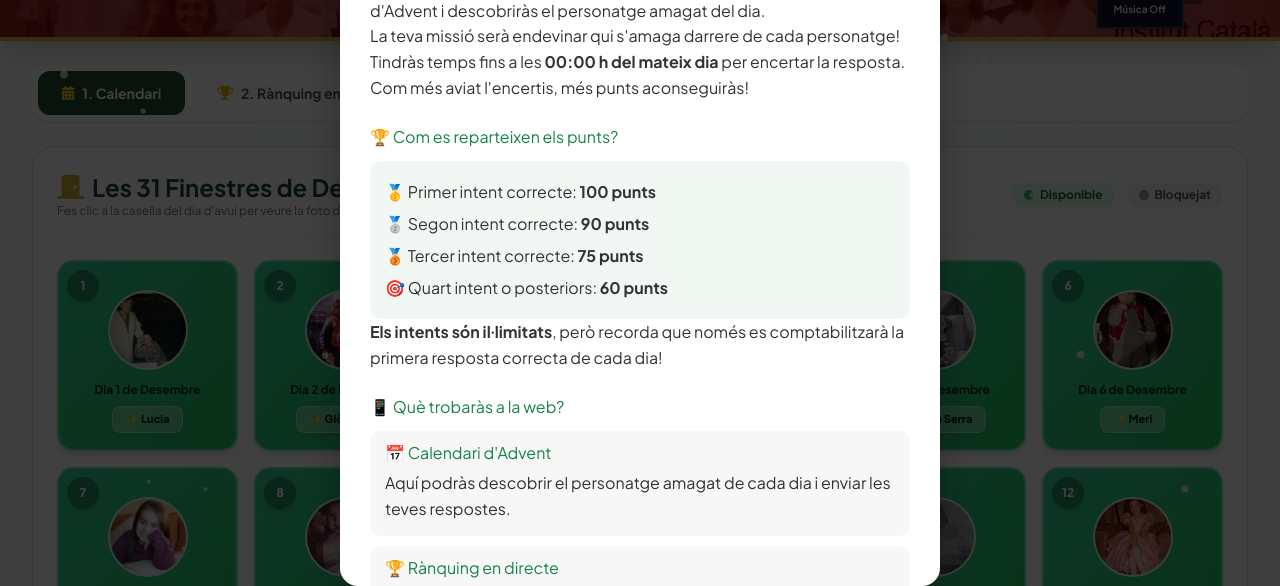
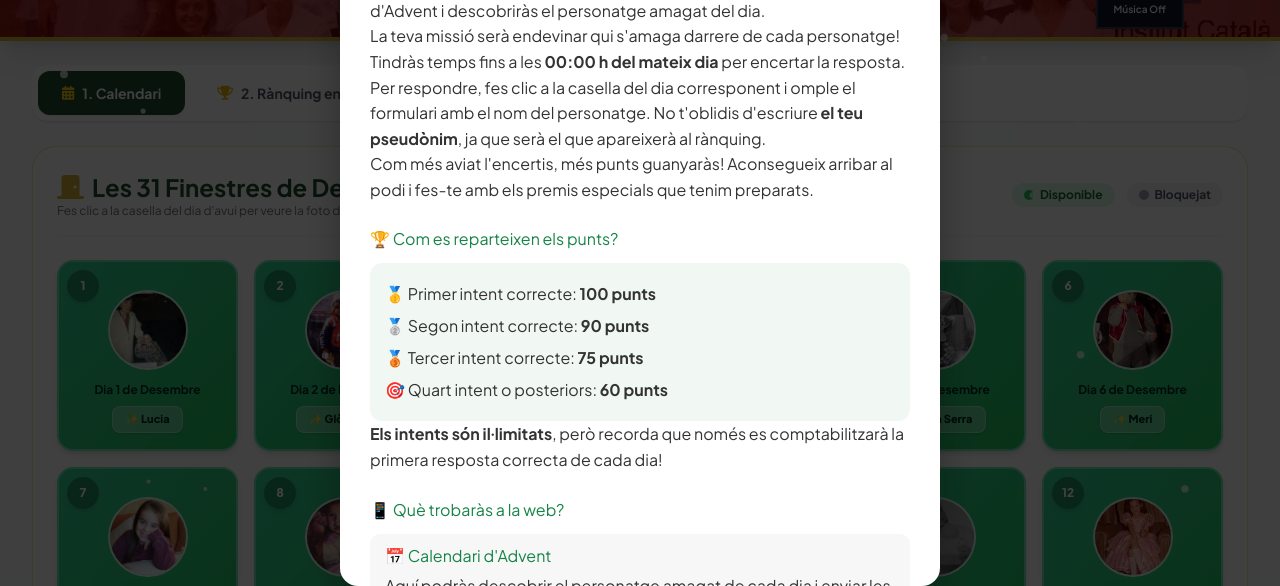
Before and after one commit to claudiaboixader/advent_mama, a plain HTML site: page index.html in a window 1280 px wide. Shown: the part 174-760 px from the top of the page. Drawn offline with nearby package versions, Linux system fonts and the light colour scheme; no server answers; grey boxes are pictures that could not be loaded; a web font is replaced by a local one.

Commit message:
upgrade info

```diff
--- a/index.html
+++ b/index.html
@@ -187,7 +187,17 @@
         La teva missió serà endevinar qui s'amaga darrere de cada
         personatge! Tindràs temps fins a les
         <strong>00:00 h del mateix dia</strong> per encertar
-        la resposta. Com més aviat l'encertis, més punts aconseguiràs!
+        la resposta.
+      </p>
+
+      <p>
+        Per respondre, fes clic a la casella del dia corresponent i omple el formulari amb el nom del personatge.
+        No t'oblidis d'escriure <strong>el teu pseudònim</strong>, ja que serà el que apareixerà al rànquing.
+      </p>
+
+      <p>
+        Com més aviat l'encertis, més punts guanyaràs! Aconsegueix arribar al podi i fes-te amb els premis especials
+        que tenim preparats.
       </p>
 
       <h3>🏆 Com es reparteixen els punts?</h3>
```
